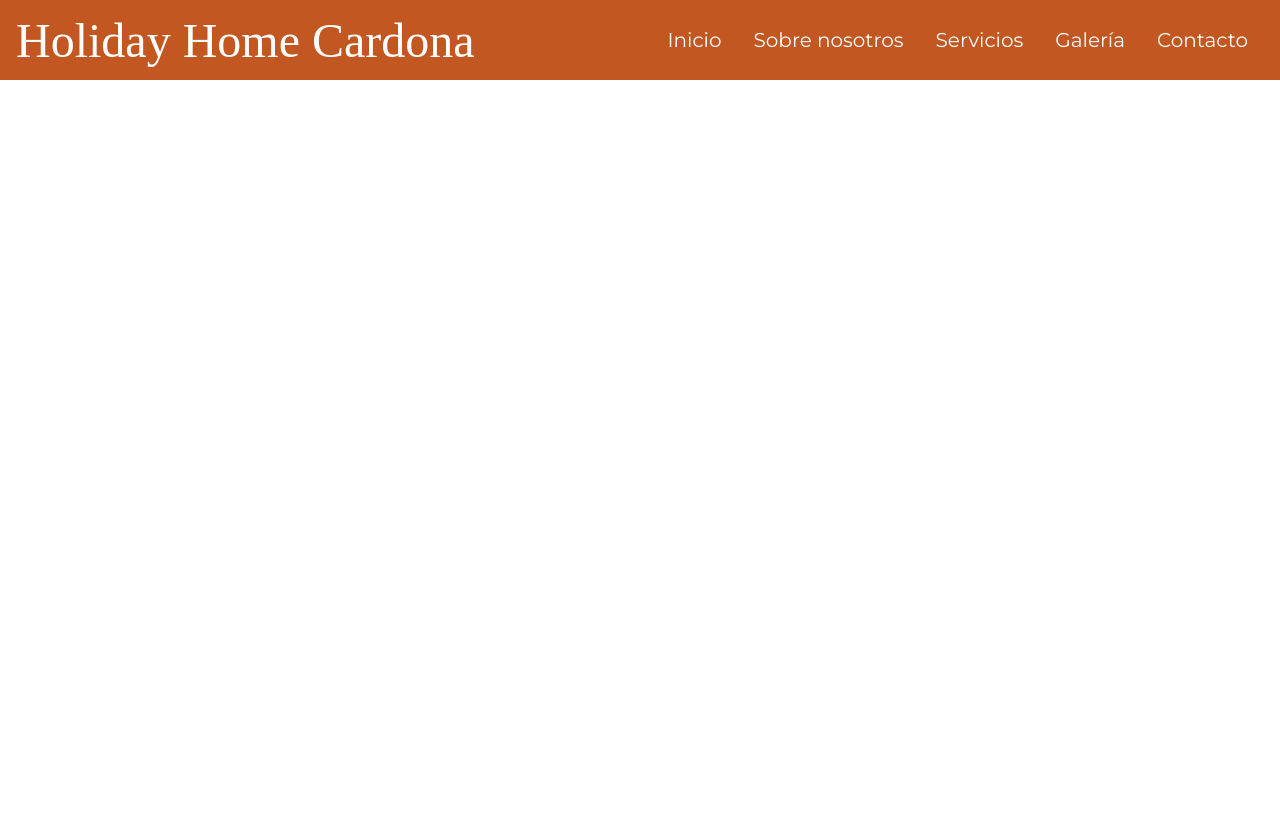
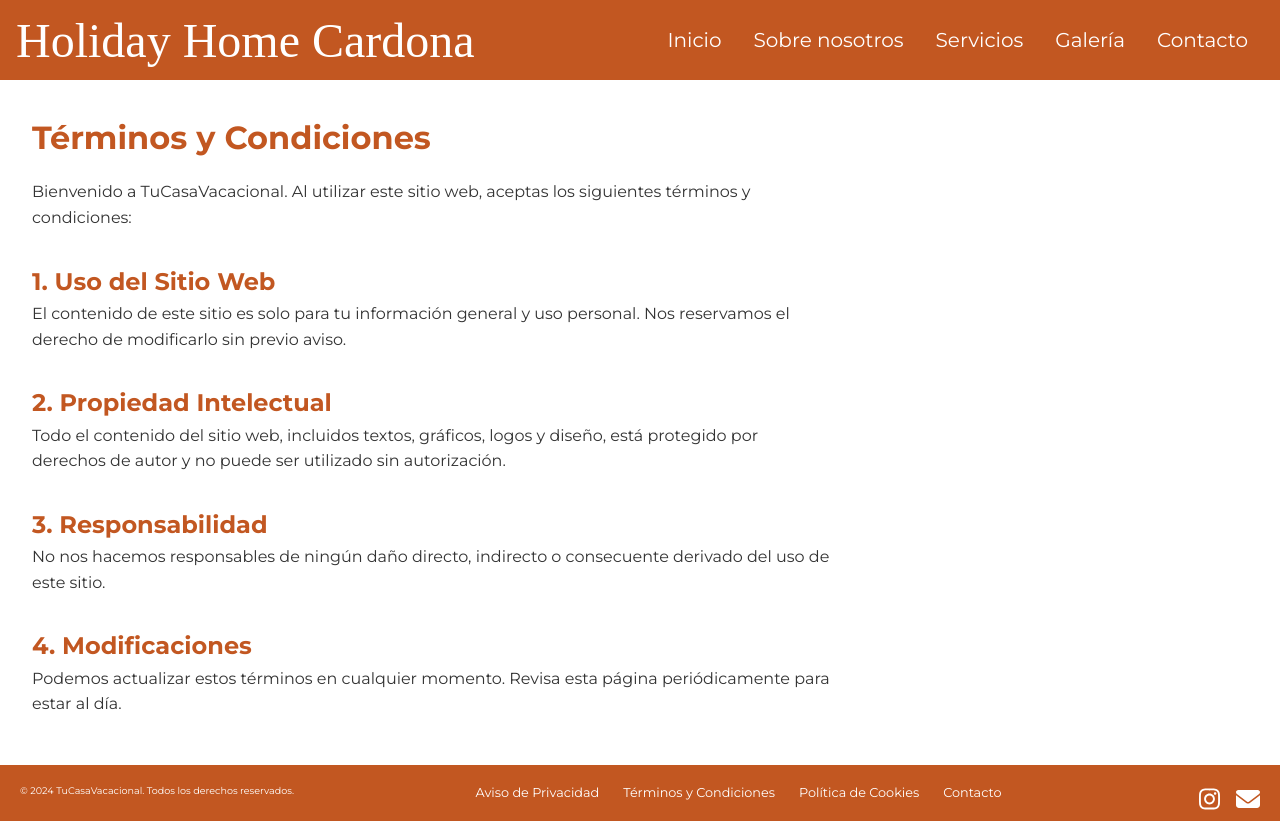
Before and after one commit to SaraJoLo/H.H.Cardona, a React (Vite) app: page /legal in a window 1280 px wide. Before the commit the page ends 800 px from the top, so only its background shows below. Built offline with nearby package versions, Linux system fonts and the light colour scheme; a web font is replaced by a local one.

Commit message:
legal component

```diff
--- a/src/App.jsx
+++ b/src/App.jsx
@@ -6,6 +6,8 @@ import Services from './pages/Servicios/services';
 import Gallery from './pages/Gallery/gallery';
 import Contact from './pages/Contact/conctact';
 import AboutUs from './pages/AboutUs/aboutus';
+import Footer from '../src/components/footer/footer';
+import Legal from './pages/Legal/legal';
 
 function App() {
   return (
@@ -17,7 +19,9 @@ function App() {
           <Route path="/gallery" element={<Gallery />} />
           <Route path="/contact" element={<Contact />} />
           <Route path="/aboutus" element={<AboutUs />} />
+          <Route path="/legal" element={<Legal />} />
         </Routes>
+        <Footer />
       </Router>
   );
 }
--- a/src/components/footer/footer.jsx
+++ b/src/components/footer/footer.jsx
@@ -0,0 +1,32 @@
+import React from "react";
+import "./footer.scss";
+import { FontAwesomeIcon } from "@fortawesome/react-fontawesome";
+import { faInstagram } from "@fortawesome/free-brands-svg-icons";
+import { faEnvelope } from "@fortawesome/free-solid-svg-icons";
+
+function Footer () {
+  return (
+    <footer className="footerBox">
+      <div className="footerContent">
+        <p className="footerText">© 2024 TuCasaVacacional. Todos los derechos reservados.</p>
+        <nav className="footerNav">
+          <a href="/legal" className="footerLink">Aviso de Privacidad</a>
+          <a href="/legal" className="footerLink">Términos y Condiciones</a>
+          <a href="/legal" className="footerLink">Política de Cookies</a>
+          <a href="/contact" className="footerLink">Contacto</a>
+        </nav>
+        <div className="socialIcons">
+          <a
+            href="https://www.instagram.com/holidayhomecardona/"
+            target="_blank"
+            rel="noopener noreferrer"
+            className="social-link"
+          ><FontAwesomeIcon icon={faInstagram} /></a>
+          <a href="/contact" className="social-link"><FontAwesomeIcon icon={faEnvelope}/></a>
+        </div>
+      </div>
+    </footer>
+  );
+};
+
+export default Footer;
--- a/src/components/footer/footer.scss
+++ b/src/components/footer/footer.scss
@@ -0,0 +1,47 @@
+.footerBox {
+    height: 1rem;
+    background-color: #C25721;
+    color: #ffffff;
+    padding: 20px;
+    font-family: 'Montserrat', sans-serif;
+  }
+
+  .footerContent {
+    display: flex;
+    flex-direction: row;
+    align-items: flex-start;
+    justify-content: space-between;
+    gap: 10px;
+  }
+
+  .footerText {
+    font-size: 0.6rem;
+  }
+
+  .footerNav {
+    display: flex;
+    gap: 1.5rem;
+  }
+
+  .footerLink {
+    text-decoration: none;
+    color: #ffffff;
+    font-size: 0.8rem;
+    transition: color 0.3s ease;
+
+    &:hover {
+      color: #ffc8bf;
+    }
+  }
+
+  .socialIcons {
+    display: flex;
+    justify-content: flex-end;
+    margin-top: 0px;
+  }
+
+  .social-link {
+    color: #ffffff;
+    font-size: 1.5rem;
+    margin-left: 1rem;
+  }
--- /dev/null
+++ b/src/pages/Legal/legal.jsx
@@ -0,0 +1,30 @@
+import React from 'react';
+import './legal.scss';
+
+function Legal () {
+  return (
+    <div className='termsContainer'>
+      <h1>Términos y Condiciones</h1>
+      <p>
+        Bienvenido a TuCasaVacacional. Al utilizar este sitio web, aceptas los siguientes términos y condiciones:
+      </p>
+      <h2>1. Uso del Sitio Web</h2>
+      <p>
+        El contenido de este sitio es solo para tu información general y uso personal. Nos reservamos el derecho de modificarlo sin previo aviso.
+      </p>
+      <h2>2. Propiedad Intelectual</h2>
+      <p>
+        Todo el contenido del sitio web, incluidos textos, gráficos, logos y diseño, está protegido por derechos de autor y no puede ser utilizado sin autorización.
+      </p>
+      <h2>3. Responsabilidad</h2>
+      <p>
+        No nos hacemos responsables de ningún daño directo, indirecto o consecuente derivado del uso de este sitio.
+      </p>
+      <h2>4. Modificaciones</h2>
+      <p>
+        Podemos actualizar estos términos en cualquier momento. Revisa esta página periódicamente para estar al día.
+      </p>
+    </div>
+  );
+};
+export default Legal;
--- /dev/null
+++ b/src/pages/Legal/legal.scss
@@ -0,0 +1,27 @@
+.termsContainer {
+    padding: 2rem;
+    font-family: 'Montserrat', sans-serif;
+    color: #333;
+    line-height: 1.6;
+    max-width: 800px;
+    margin: 0;
+    text-align: left;
+
+    h1 {
+        font-size: 2rem;
+        color: #C25721;
+        margin-bottom: 1rem;
+        text-align: left;
+    }
+
+    h2 {
+        font-size: 1.5rem;
+        color: #C25721;
+        margin-top: 2rem;
+    }
+
+    p {
+        font-size: 1rem;
+        margin-bottom: 1rem;
+    }
+}
```
